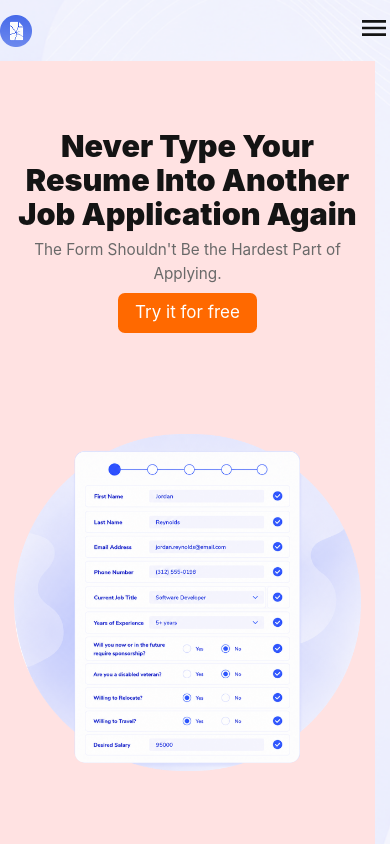
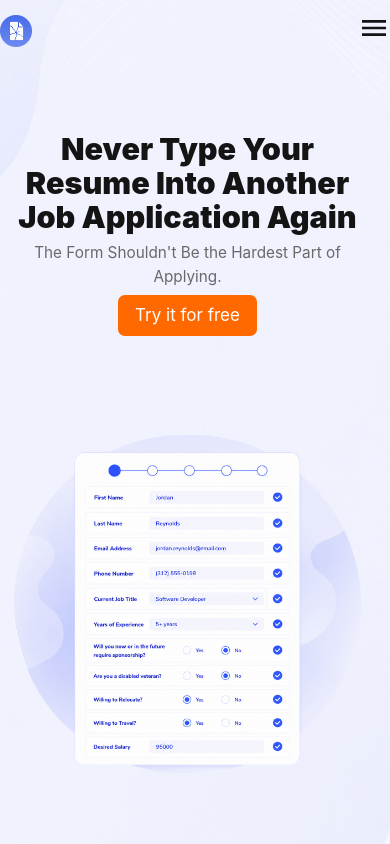
Before and after one commit to dmm22/formsmash-website, a React (Vite) app: page / in a window 390 px wide. Shown: the top 844 px of the page. Built offline with nearby package versions, Linux system fonts and the light colour scheme.

Commit message:
HERO FULLY CENTERED

```diff
--- a/src/pages/home/components/Hero.tsx
+++ b/src/pages/home/components/Hero.tsx
@@ -16,31 +16,31 @@ export default function Hero() {
   };
 
   const heroSectionClasses = `
-    bg-red-100
-
     relative
 
     h-full
 
-    grid
-    grid-rows-[1fr_1fr]
-    place-items-center
+    flex
+    flex-col
+    justify-evenly
+    items-center
+    gap-8
 
     px-4
-    py-18
 
     lg:flex
-    lg:gap-8
+    lg:flex-row
+    lg:justify-center
 
     lg:p-0
   `;
 
   return (
-    <div className="h-screen lg:flex lg:flex-col">
-      <div className="z-50 w-full lg:min-h-18" />
+    <div className="flex h-screen flex-col">
+      <div className="z-50 min-h-18 w-full" />
       <section data-nav-background="image" className={heroSectionClasses}>
         <ScrollViewAnchor ref={scrollObserverRef} />
-        <div className="mb-6 flex flex-col items-center justify-center gap-2 lg:flex-1 lg:items-start lg:gap-4">
+        <div className="flex flex-col items-center justify-center gap-2 lg:flex-1 lg:items-start lg:gap-4">
           <h1 className="text-center lg:text-left">
             Never Type Your Resume Into Another Job Application Again
           </h1>
@@ -54,12 +54,8 @@ export default function Hero() {
             Try it for free
           </button>
         </div>
-        <div className="items-center justify-center lg:flex lg:h-full lg:flex-1 lg:justify-end">
-          <img
-            src={hero}
-            alt="Hero image"
-            className="max-h-[40dvh] lg:max-h-full"
-          />
+        <div className="flex items-center justify-center lg:h-full lg:flex-1 lg:justify-end">
+          <img src={hero} alt="Hero image" className="max-h-full" />
         </div>
       </section>
     </div>
```
